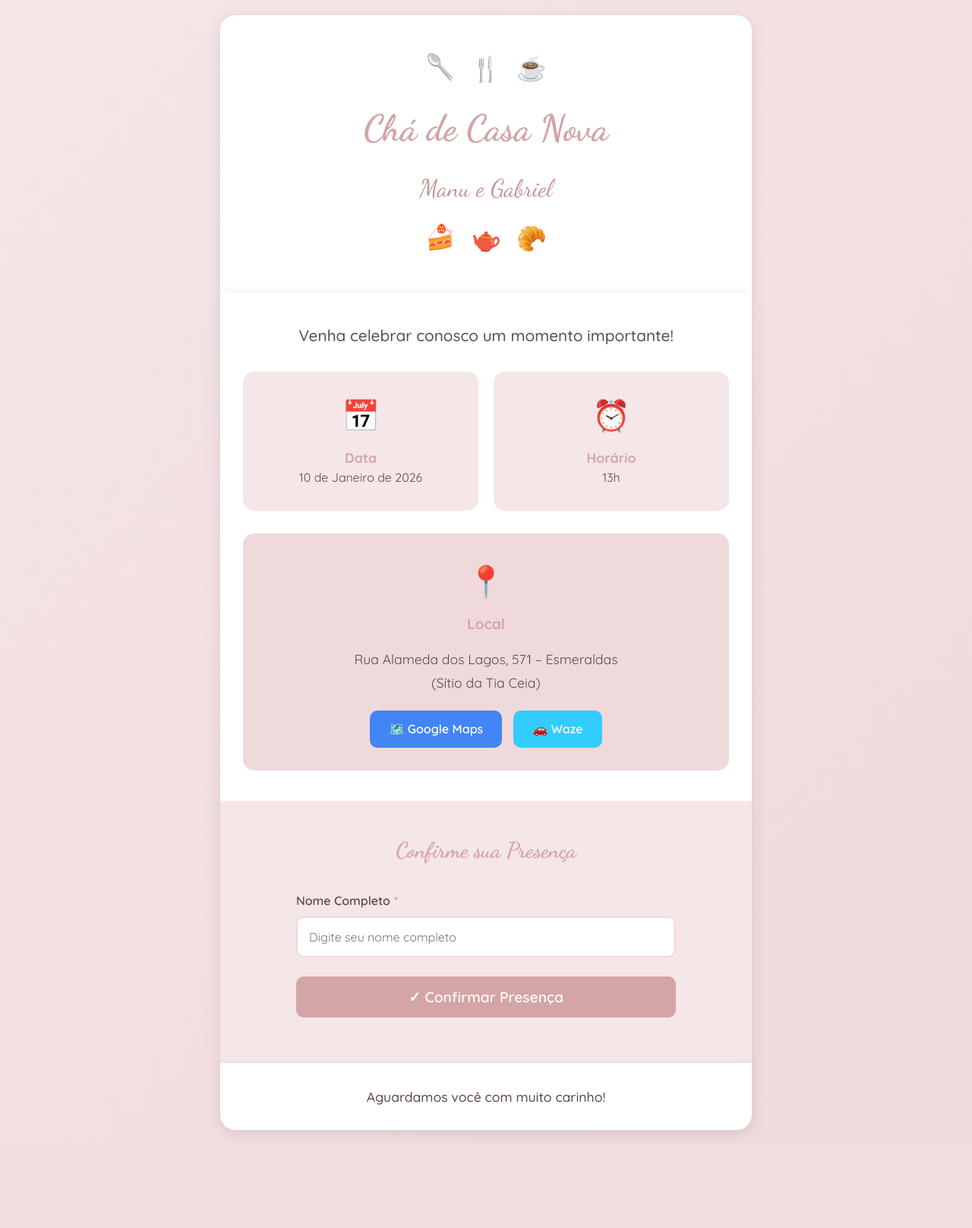
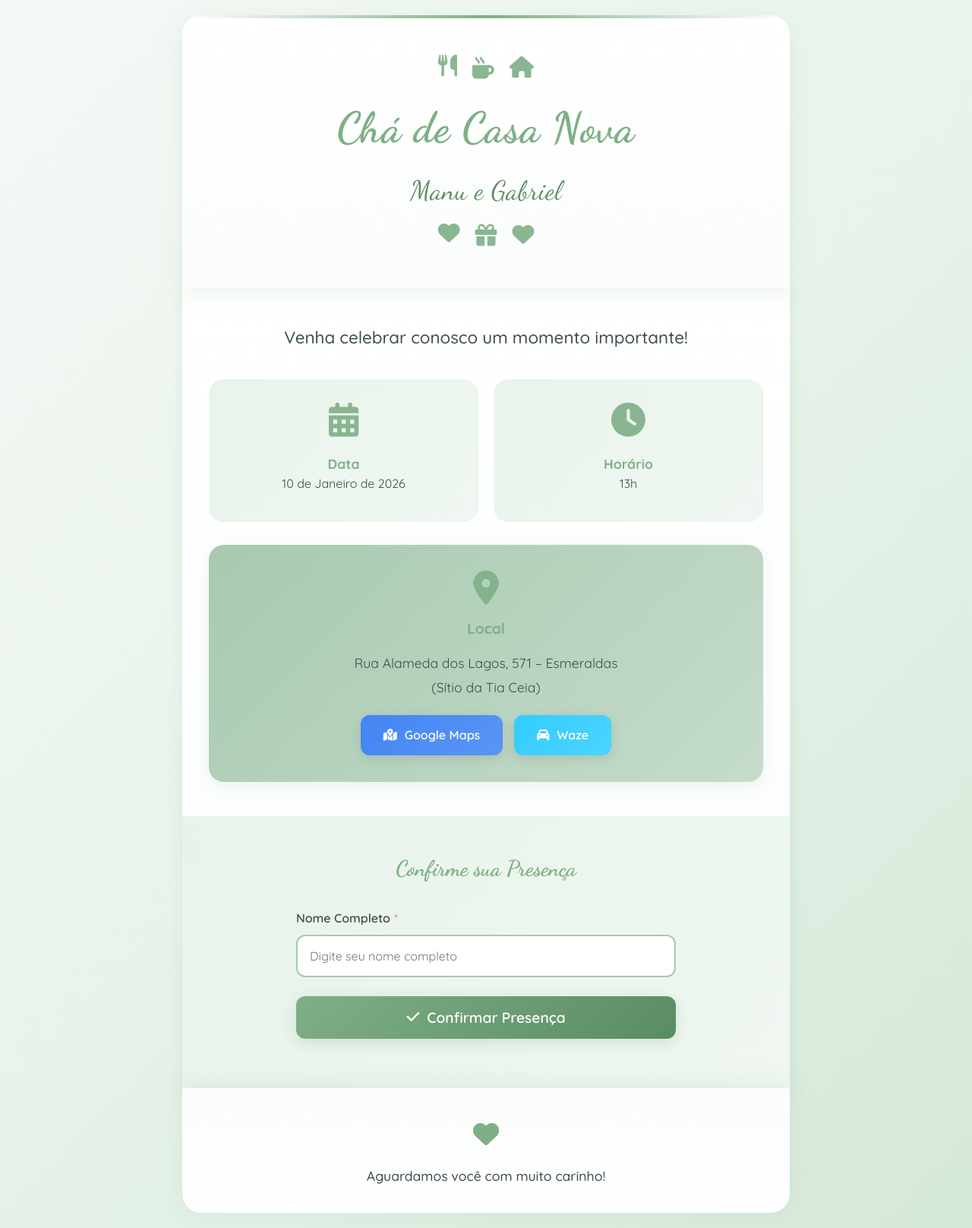
Before and after one commit to ggtavares00/apnovo-gabriel-manu, a FastAPI app: page / in a window 1280 px wide. Shown: the whole page at 76% size. Before the commit the page ends 1495 px from the top, so only its background shows below. Run offline with FastAPI, Linux system fonts and the light colour scheme.

Commit message:
Design profissional: Font Awesome + layout modernizado

```diff
--- a/static/css/style.css
+++ b/static/css/style.css
@@ -6,22 +6,23 @@
 }
 
 :root {
-    /* Cores suaves inspiradas em chá de casa nova */
-    --cor-primaria: #d4a5a5;
-    --cor-secundaria: #f0d9da;
-    --cor-terciaria: #f5e6e8;
-    --cor-destaque: #c69090;
-    --cor-texto: #5a4a4a;
-    --cor-texto-claro: #8a7a7a;
-    --cor-sucesso: #a8d5a8;
-    --cor-erro: #e89090;
+    /* Paleta harmoniosa com verde sage */
+    --cor-primaria: #7eaf86;
+    --cor-secundaria: #a8c9b0;
+    --cor-terciaria: #e8f3ea;
+    --cor-destaque: #5a8c64;
+    --cor-texto: #3d4f42;
+    --cor-texto-claro: #7a8c7f;
+    --cor-sucesso: #7eaf86;
+    --cor-erro: #d99999;
     --cor-branco: #ffffff;
-    --cor-sombra: rgba(0, 0, 0, 0.1);
+    --cor-sombra: rgba(126, 175, 134, 0.15);
+    --cor-fundo: #f5f9f6;
 }
 
 body {
     font-family: 'Quicksand', sans-serif;
-    background: linear-gradient(135deg, var(--cor-terciaria) 0%, var(--cor-secundaria) 100%);
+    background: linear-gradient(135deg, #f5f9f6 0%, #e8f3ea 50%, #d4e8d9 100%);
     color: var(--cor-texto);
     min-height: 100vh;
     display: flex;
@@ -33,7 +34,7 @@ body {
 
 /* Container principal */
 .container {
-    max-width: 700px;
+    max-width: 800px;
     width: 100%;
     margin: 0 auto;
 }
@@ -41,10 +42,22 @@ body {
 /* Header */
 .header {
     text-align: center;
-    padding: 30px 20px;
-    background: var(--cor-branco);
-    border-radius: 20px 20px 0 0;
-    box-shadow: 0 5px 20px var(--cor-sombra);
+    padding: 40px 30px;
+    background: linear-gradient(to bottom, #ffffff 0%, #fafdfb 100%);
+    border-radius: 25px 25px 0 0;
+    box-shadow: 0 8px 30px var(--cor-sombra);
+    position: relative;
+    overflow: hidden;
+}
+
+.header::before {
+    content: '';
+    position: absolute;
+    top: 0;
+    left: 0;
+    right: 0;
+    height: 4px;
+    background: linear-gradient(90deg, transparent, var(--cor-primaria), transparent);
 }
 
 .kitchen-icons {
@@ -55,8 +68,16 @@ body {
 }
 
 .icon {
-    font-size: 2rem;
+    font-size: 1.8rem;
+    color: var(--cor-primaria);
     animation: float 3s ease-in-out infinite;
+    opacity: 0.9;
+    transition: all 0.3s ease;
+}
+
+.icon:hover {
+    opacity: 1;
+    transform: scale(1.1);
 }
 
 .icon:nth-child(2) {
@@ -74,17 +95,19 @@ body {
 
 .title {
     font-family: 'Dancing Script', cursive;
-    font-size: 3rem;
+    font-size: 3.5rem;
     color: var(--cor-primaria);
-    margin: 15px 0;
+    margin: 20px 0 10px 0;
     font-weight: 700;
+    letter-spacing: 1px;
 }
 
 .subtitle {
     font-family: 'Dancing Script', cursive;
-    font-size: 2rem;
+    font-size: 2.2rem;
     color: var(--cor-destaque);
     font-weight: 400;
+    letter-spacing: 0.5px;
 }
 
 /* Main content */
@@ -96,8 +119,9 @@ body {
 
 /* Cards */
 .card {
-    padding: 40px 30px;
-    border-bottom: 2px solid var(--cor-terciaria);
+    padding: 45px 35px;
+    border-bottom: 1px solid var(--cor-terciaria);
+    background: linear-gradient(to bottom, #ffffff 0%, #fcfefe 100%);
 }
 
 .card:last-child {
@@ -109,10 +133,14 @@ body {
 }
 
 .welcome-text {
-    font-size: 1.3rem;
+    font-size: 1.4rem;
     color: var(--cor-texto);
-    margin-bottom: 30px;
+    margin-bottom: 35px;
     font-weight: 500;
+    line-height: 1.8;
+    max-width: 600px;
+    margin-left: auto;
+    margin-right: auto;
 }
 
 /* Detalhes do evento */
@@ -124,16 +152,26 @@ body {
 }
 
 .detail-item {
-    background: var(--cor-terciaria);
-    padding: 25px;
-    border-radius: 15px;
+    background: linear-gradient(135deg, var(--cor-terciaria) 0%, #f0f7f2 100%);
+    padding: 30px;
+    border-radius: 20px;
     text-align: center;
+    transition: all 0.3s ease;
+    border: 2px solid transparent;
+}
+
+.detail-item:hover {
+    transform: translateY(-5px);
+    box-shadow: 0 10px 25px rgba(126, 175, 134, 0.2);
+    border-color: var(--cor-primaria);
 }
 
 .icon-large {
-    font-size: 2.5rem;
+    font-size: 2.8rem;
     display: block;
-    margin-bottom: 10px;
+    margin-bottom: 15px;
+    color: var(--cor-primaria);
+    opacity: 0.9;
 }
 
 .detail-item p {
@@ -147,11 +185,12 @@ body {
 
 /* Localização */
 .location {
-    background: var(--cor-secundaria);
-    padding: 30px;
-    border-radius: 15px;
+    background: linear-gradient(135deg, #a8c9b0 0%, #c5dccb 100%);
+    padding: 35px;
+    border-radius: 20px;
     text-align: center;
     margin-top: 30px;
+    box-shadow: 0 5px 20px rgba(126, 175, 134, 0.15);
 }
 
 .location strong {
@@ -174,38 +213,41 @@ body {
 }
 
 .nav-button {
-    padding: 12px 25px;
-    border-radius: 10px;
+    padding: 14px 30px;
+    border-radius: 12px;
     text-decoration: none;
     font-weight: 600;
     transition: all 0.3s ease;
-    display: inline-block;
+    display: inline-flex;
+    align-items: center;
+    gap: 10px;
     color: var(--cor-branco);
+    box-shadow: 0 4px 15px rgba(0, 0, 0, 0.1);
 }
 
 .google-maps {
-    background: #4285f4;
+    background: linear-gradient(135deg, #4285f4 0%, #5a95f5 100%);
 }
 
 .google-maps:hover {
-    background: #357ae8;
-    transform: translateY(-2px);
-    box-shadow: 0 5px 15px rgba(66, 133, 244, 0.3);
+    background: linear-gradient(135deg, #357ae8 0%, #4285f4 100%);
+    transform: translateY(-3px);
+    box-shadow: 0 8px 25px rgba(66, 133, 244, 0.4);
 }
 
 .waze {
-    background: #33ccff;
+    background: linear-gradient(135deg, #33ccff 0%, #4dd4ff 100%);
 }
 
 .waze:hover {
-    background: #00b8e6;
-    transform: translateY(-2px);
-    box-shadow: 0 5px 15px rgba(51, 204, 255, 0.3);
+    background: linear-gradient(135deg, #00b8e6 0%, #33ccff 100%);
+    transform: translateY(-3px);
+    box-shadow: 0 8px 25px rgba(51, 204, 255, 0.4);
 }
 
 /* Formulário RSVP */
 .rsvp-card {
-    background: var(--cor-terciaria);
+    background: linear-gradient(135deg, #e8f3ea 0%, #f0f7f2 100%);
 }
 
 .rsvp-title {
@@ -238,38 +280,45 @@ body {
 
 .form-group input {
     width: 100%;
-    padding: 15px;
+    padding: 16px;
     border: 2px solid var(--cor-secundaria);
-    border-radius: 10px;
+    border-radius: 12px;
     font-size: 1rem;
     font-family: 'Quicksand', sans-serif;
     transition: all 0.3s ease;
+    background: white;
 }
 
 .form-group input:focus {
     outline: none;
     border-color: var(--cor-primaria);
-    box-shadow: 0 0 0 3px rgba(212, 165, 165, 0.1);
+    box-shadow: 0 0 0 4px rgba(126, 175, 134, 0.15);
+    transform: translateY(-2px);
 }
 
 .btn-submit {
     width: 100%;
-    padding: 15px;
-    background: var(--cor-primaria);
+    padding: 16px;
+    background: linear-gradient(135deg, var(--cor-primaria) 0%, var(--cor-destaque) 100%);
     color: var(--cor-branco);
     border: none;
-    border-radius: 10px;
+    border-radius: 12px;
     font-size: 1.2rem;
     font-weight: 600;
     cursor: pointer;
     transition: all 0.3s ease;
     font-family: 'Quicksand', sans-serif;
+    box-shadow: 0 5px 20px rgba(126, 175, 134, 0.3);
+    display: inline-flex;
+    align-items: center;
+    justify-content: center;
+    gap: 10px;
 }
 
 .btn-submit:hover {
-    background: var(--cor-destaque);
-    transform: translateY(-2px);
-    box-shadow: 0 5px 15px rgba(212, 165, 165, 0.3);
+    background: linear-gradient(135deg, var(--cor-destaque) 0%, var(--cor-primaria) 100%);
+    transform: translateY(-3px);
+    box-shadow: 0 8px 30px rgba(126, 175, 134, 0.4);
 }
 
 .btn-submit:active {
@@ -307,22 +356,24 @@ body {
 }
 
 .message.success {
-    background: var(--cor-sucesso);
-    color: #2d5a2d;
+    background: linear-gradient(135deg, #c8e6c9 0%, #a5d6a7 100%);
+    color: #2e7d32;
+    border-left: 4px solid #4caf50;
 }
 
 .message.error {
-    background: var(--cor-erro);
-    color: #5a2d2d;
+    background: linear-gradient(135deg, #ffcdd2 0%, #ef9a9a 100%);
+    color: #c62828;
+    border-left: 4px solid #f44336;
 }
 
 /* Footer */
 .footer {
-    background: var(--cor-branco);
+    background: linear-gradient(to top, #ffffff 0%, #fafdfb 100%);
     text-align: center;
-    padding: 30px 20px;
-    border-radius: 0 0 20px 20px;
-    box-shadow: 0 5px 20px var(--cor-sombra);
+    padding: 35px 25px;
+    border-radius: 0 0 25px 25px;
+    box-shadow: 0 -5px 30px var(--cor-sombra);
 }
 
 .kitchen-icons-footer {
@@ -330,6 +381,18 @@ body {
     justify-content: center;
     gap: 15px;
     margin-bottom: 15px;
+}
+
+.footer-icon {
+    font-size: 2rem;
+    color: var(--cor-primaria);
+    margin-bottom: 15px;
+    animation: pulse 2s ease-in-out infinite;
+}
+
+@keyframes pulse {
+    0%, 100% { transform: scale(1); }
+    50% { transform: scale(1.1); }
 }
 
 .footer p {
--- a/templates/index.html
+++ b/templates/index.html
@@ -8,22 +8,23 @@
     <link rel="preconnect" href="https://fonts.googleapis.com">
     <link rel="preconnect" href="https://fonts.gstatic.com" crossorigin>
     <link href="https://fonts.googleapis.com/css2?family=Dancing+Script:wght@400;700&family=Quicksand:wght@300;400;500;600;700&display=swap" rel="stylesheet">
+    <link rel="stylesheet" href="https://cdnjs.cloudflare.com/ajax/libs/font-awesome/6.5.1/css/all.min.css">
 </head>
 <body>
     <div class="container">
         <!-- Header com ilustrações -->
         <header class="header">
             <div class="kitchen-icons">
-                <span class="icon">🥄</span>
-                <span class="icon">🍴</span>
-                <span class="icon">☕</span>
+                <i class="fas fa-utensils icon"></i>
+                <i class="fas fa-mug-hot icon"></i>
+                <i class="fas fa-home icon"></i>
             </div>
             <h1 class="title">Chá de Casa Nova</h1>
             <h2 class="subtitle">Manu e Gabriel</h2>
             <div class="kitchen-icons">
-                <span class="icon">🍰</span>
-                <span class="icon">🫖</span>
-                <span class="icon">🥐</span>
+                <i class="fas fa-heart icon"></i>
+                <i class="fas fa-gift icon"></i>
+                <i class="fas fa-heart icon"></i>
             </div>
         </header>
 
@@ -36,17 +37,17 @@
 
                 <div class="event-details">
                     <div class="detail-item">
-                        <span class="icon-large">📅</span>
+                        <i class="fas fa-calendar-alt icon-large"></i>
                         <p><strong>Data</strong><br>10 de Janeiro de 2026</p>
                     </div>
                     <div class="detail-item">
-                        <span class="icon-large">⏰</span>
+                        <i class="fas fa-clock icon-large"></i>
                         <p><strong>Horário</strong><br>13h</p>
                     </div>
                 </div>
 
                 <div class="location">
-                    <span class="icon-large">📍</span>
+                    <i class="fas fa-map-marker-alt icon-large"></i>
                     <p><strong>Local</strong></p>
                     <p class="address" id="address">
                         Rua Alameda dos Lagos, 571 – Esmeraldas<br>
@@ -56,12 +57,12 @@
                         <a href="https://www.google.com/maps/search/?api=1&query=Rua+Alameda+dos+Lagos+571+Esmeraldas"
                            target="_blank"
                            class="nav-button google-maps">
-                            🗺️ Google Maps
+                            <i class="fas fa-map-marked-alt"></i> Google Maps
                         </a>
                         <a href="https://waze.com/ul?q=Rua+Alameda+dos+Lagos+571+Esmeraldas"
                            target="_blank"
                            class="nav-button waze">
-                            🚗 Waze
+                            <i class="fas fa-car"></i> Waze
                         </a>
                     </div>
                 </div>
@@ -85,7 +86,7 @@
                     </div>
 
                     <button type="submit" class="btn-submit" id="submitBtn">
-                        ✓ Confirmar Presença
+                        <i class="fas fa-check"></i> Confirmar Presença
                     </button>
                 </form>
 
@@ -96,11 +97,9 @@
 
         <!-- Footer -->
         <footer class="footer">
-            <!-- <div class="kitchen-icons-footer">
-                <span class="icon">🌸</span>
-                <span class="icon">💐</span>
-                <span class="icon">🌸</span>
-            </div> -->
+            <div class="footer-icon">
+                <i class="fas fa-heart"></i>
+            </div>
             <p>Aguardamos você com muito carinho!</p>
         </footer>
     </div>
```
Also changed, not shown: other parts of static/css/style.css (+17 -7 lines), templates/admin.html (+5 -4 lines).
